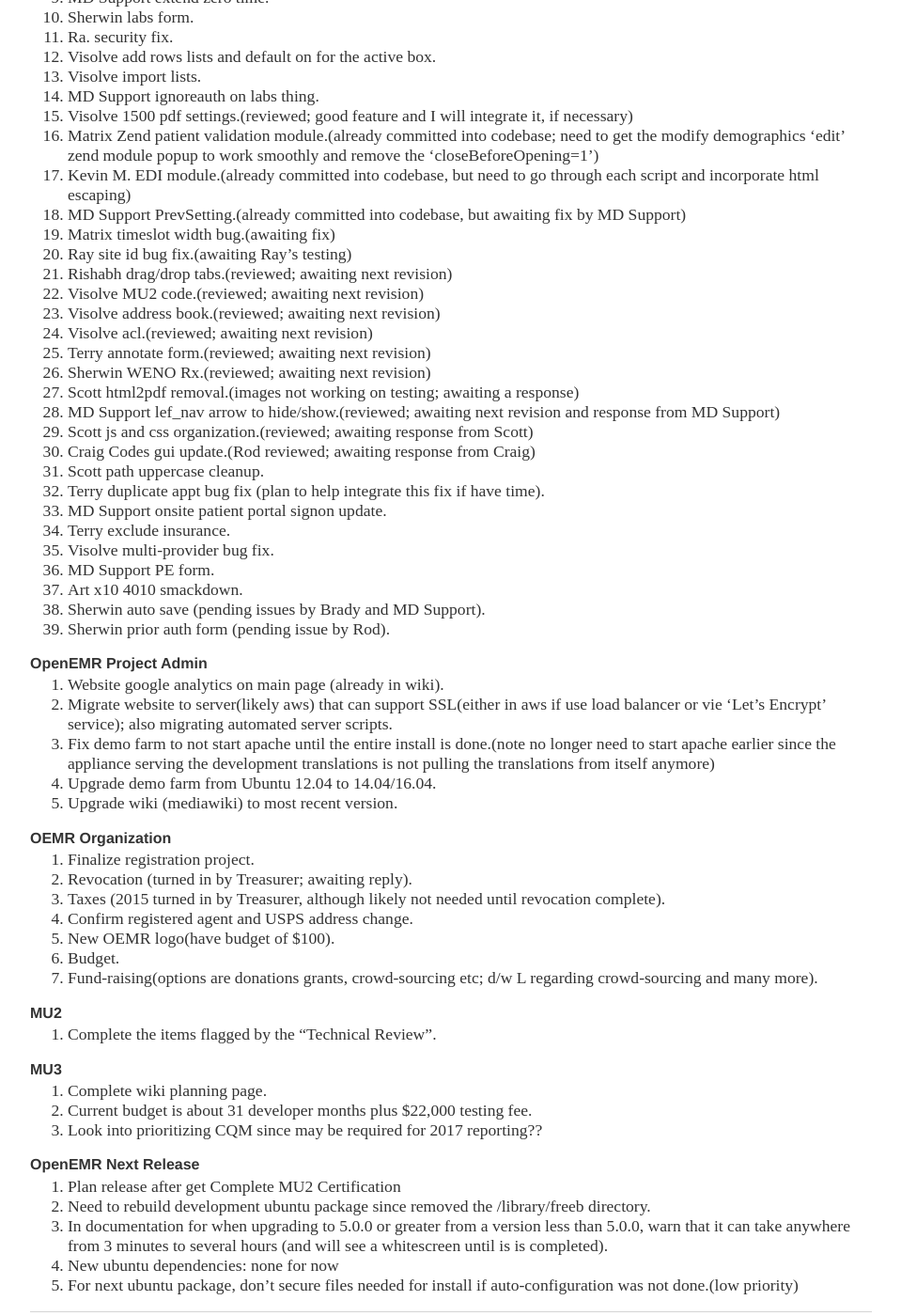
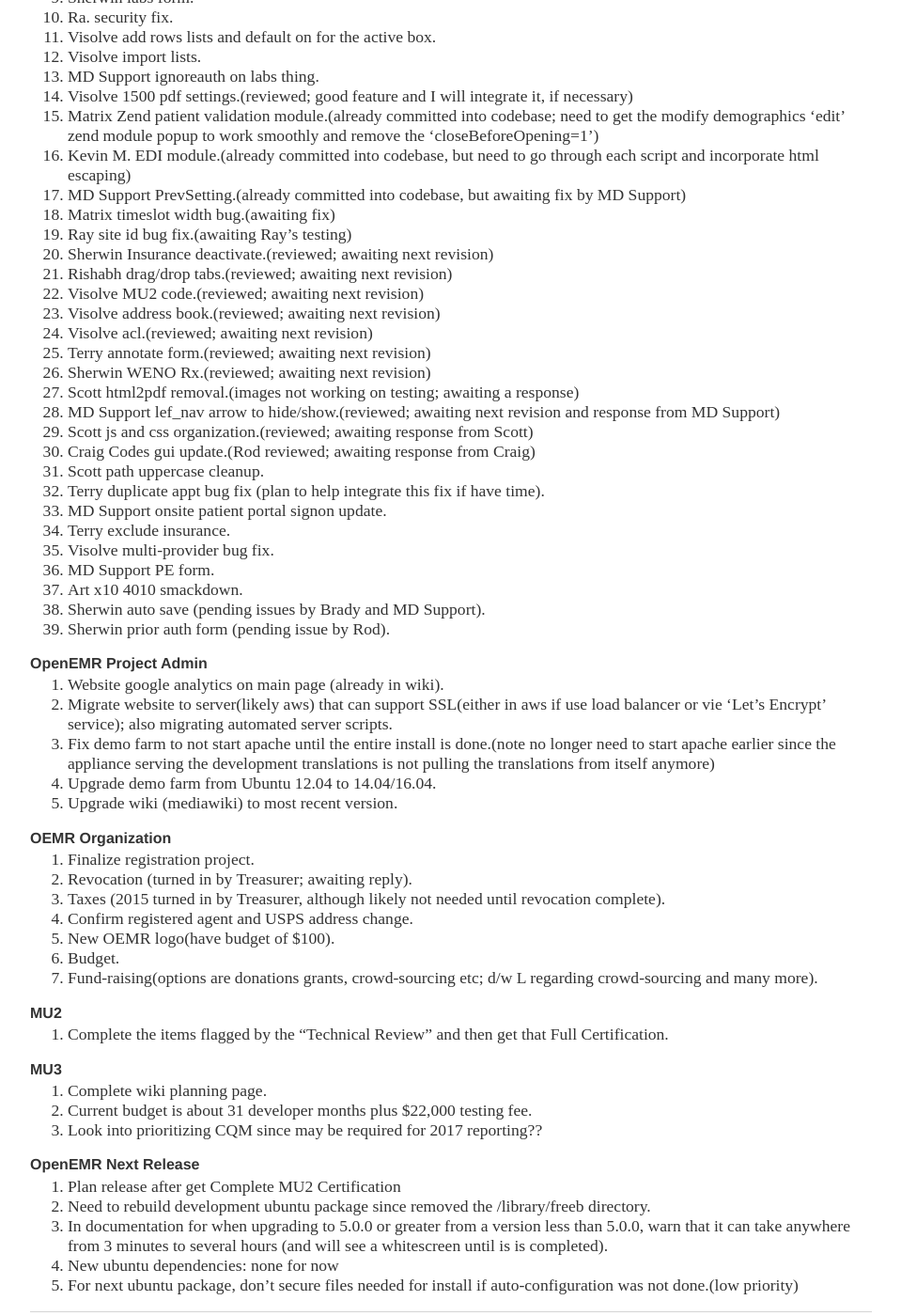
Before and after one commit to bradymiller/bradymiller.github.io, a Jekyll site: the page built from todo/index.md, in a window 1280 px wide and 1400 px high, scrolled down 500 px. Shown: the whole window at 94% size, without its empty margins (160-1119 px from the left). Built offline with Jekyll 4.4.1, drawn with Linux system fonts in a browser that asks for light colours; some of the changed text lies outside the part shown.

Commit message:
update todo list

```diff
--- a/todo/index.md
+++ b/todo/index.md
@@ -27,6 +26,7 @@
 1. MD Support PrevSetting.(already committed into codebase, but awaiting fix by MD Support)
 1. Matrix timeslot width bug.(awaiting fix)
 1. Ray site id bug fix.(awaiting Ray's testing)
+1. Sherwin Insurance deactivate.(reviewed; awaiting next revision)
 1. Rishabh drag/drop tabs.(reviewed; awaiting next revision)
 1. Visolve MU2 code.(reviewed; awaiting next revision)
 1. Visolve address book.(reviewed; awaiting next revision)
@@ -64,7 +64,7 @@
 1. Fund-raising(options are donations grants, crowd-sourcing etc; d/w L regarding crowd-sourcing and many more).
 
 ### MU2
-1. Complete the items flagged by the "Technical Review".
+1. Complete the items flagged by the "Technical Review" and then get that Full Certification.
 
 ### MU3
 1. Complete wiki planning page.
```
Also changed, not shown: other parts of todo/index.md (+0 -1 lines).
